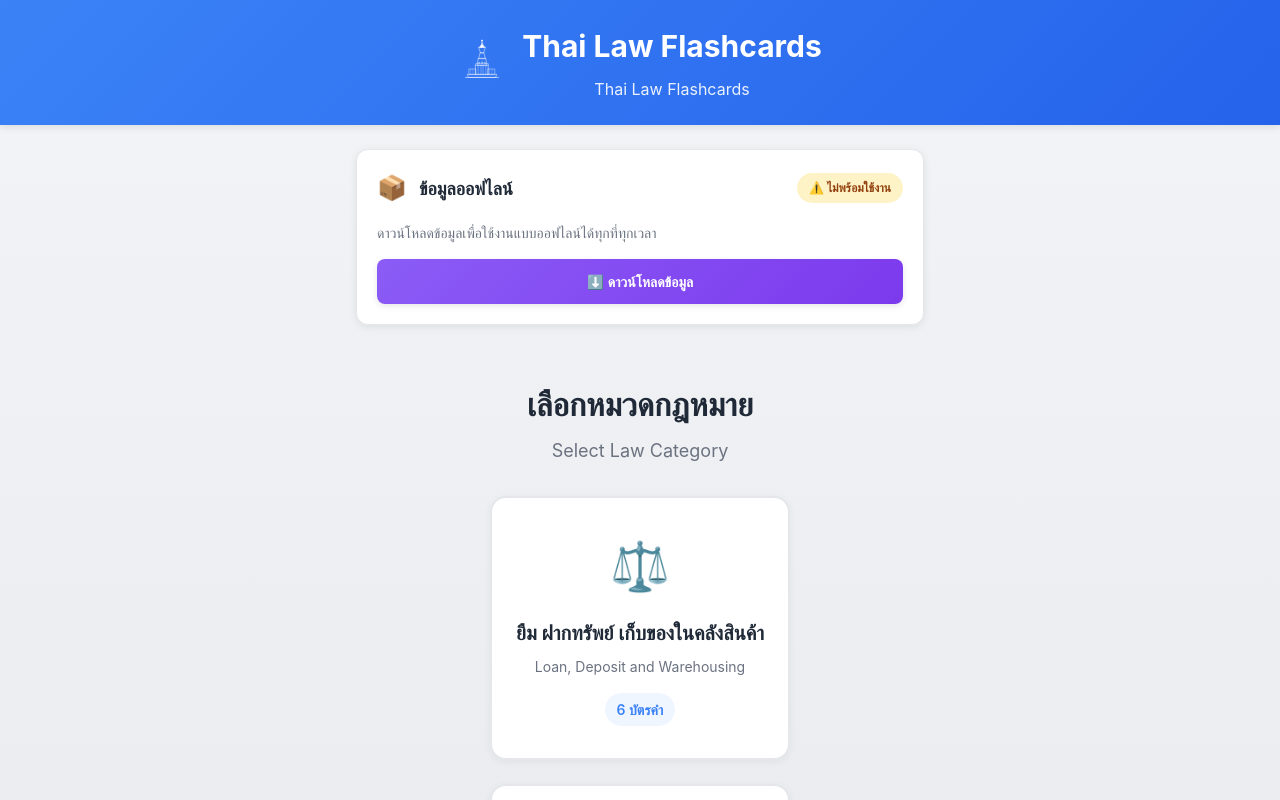
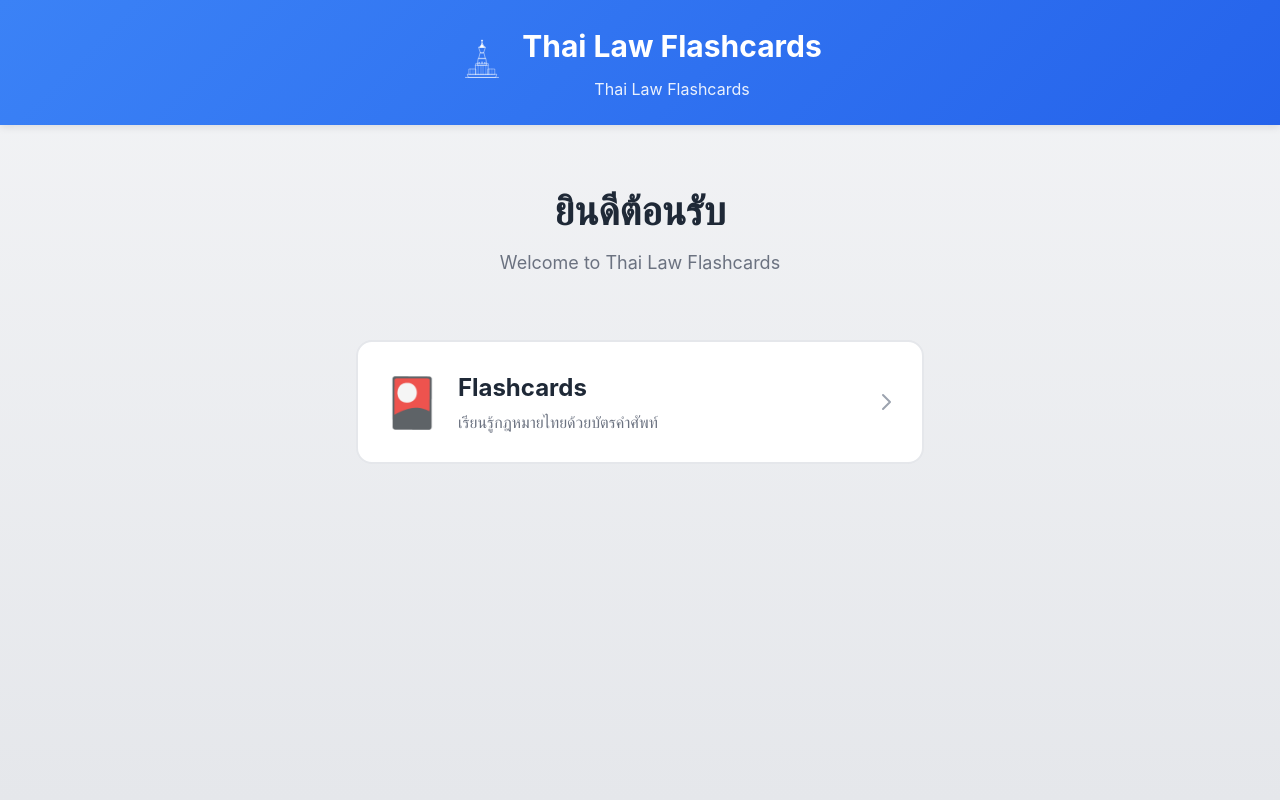
Before and after one commit to WaiRung/thai-law, a Vue app: page /#/ in a window 1280 px wide. Shown: the top 800 px of the page. Built offline with nearby package versions, Linux system fonts and the light colour scheme; no server answers.

Commit message:
Add main menu and restructure navigation for flashcards
Co-authored-by: WaiRung <67456708+WaiRung@users.noreply.github.com>

```diff
--- a/src/router/index.ts
+++ b/src/router/index.ts
@@ -1,12 +1,18 @@
 import { createRouter, createWebHashHistory } from 'vue-router'
 import type { RouteRecordRaw } from 'vue-router'
+import MainMenuView from '../views/MainMenuView.vue'
 import CategoryView from '../views/CategoryView.vue'
 import FlashcardView from '../views/FlashcardView.vue'
 
 const routes: RouteRecordRaw[] = [
   {
     path: '/',
-    name: 'category',
+    name: 'main-menu',
+    component: MainMenuView,
+  },
+  {
+    path: '/flashcards',
+    name: 'flashcard-categories',
     component: CategoryView,
   },
   {
--- /dev/null
+++ b/src/views/MainMenuView.vue
@@ -0,0 +1,185 @@
+<template>
+    <main class="main-content">
+        <div class="menu-container">
+            <div class="welcome-section">
+                <h2 class="welcome-title">ยินดีต้อนรับ</h2>
+                <p class="welcome-subtitle">Welcome to Thai Law Flashcards</p>
+            </div>
+
+            <div class="menu-items">
+                <button @click="navigateToFlashcards" class="menu-item">
+                    <div class="menu-item-icon">🎴</div>
+                    <div class="menu-item-content">
+                        <h3 class="menu-item-title">Flashcards</h3>
+                        <p class="menu-item-description">เรียนรู้กฎหมายไทยด้วยบัตรคำศัพท์</p>
+                    </div>
+                    <div class="menu-item-arrow">
+                        <svg
+                            xmlns="http://www.w3.org/2000/svg"
+                            fill="none"
+                            viewBox="0 0 24 24"
+                            stroke="currentColor"
+                            class="arrow-icon"
+                        >
+                            <path
+                                stroke-linecap="round"
+                                stroke-linejoin="round"
+                                stroke-width="2"
+                                d="M9 5l7 7-7 7"
+                            />
+                        </svg>
+                    </div>
+                </button>
+            </div>
+        </div>
+    </main>
+</template>
+
+<script setup lang="ts">
+import { useRouter } from "vue-router";
+
+const router = useRouter();
+
+const navigateToFlashcards = () => {
+    router.push({ name: "flashcard-categories" });
+};
+</script>
+
+<style scoped>
+.main-content {
+    flex: 1;
+    padding: 1.5rem 1rem;
+    max-width: 600px;
+    width: 100%;
+    margin: 0 auto;
+    display: flex;
+    flex-direction: column;
+}
+
+.menu-container {
+    display: flex;
+    flex-direction: column;
+    gap: 2rem;
+}
+
+.welcome-section {
+    text-align: center;
+    padding: 2rem 1rem;
+}
+
+.welcome-title {
+    font-size: 2.5rem;
+    font-weight: 700;
+    color: #1f2937;
+    margin: 0 0 0.5rem 0;
+}
+
+.welcome-subtitle {
+    font-size: 1.125rem;
+    color: #6b7280;
+    margin: 0;
+}
+
+.menu-items {
+    display: flex;
+    flex-direction: column;
+    gap: 1rem;
+}
+
+.menu-item {
+    display: flex;
+    align-items: center;
+    gap: 1rem;
+    padding: 1.5rem;
+    background: white;
+    border: 2px solid #e5e7eb;
+    border-radius: 1rem;
+    cursor: pointer;
+    transition: all 0.2s;
+    text-align: left;
+    width: 100%;
+}
+
+.menu-item:hover {
+    background: #f9fafb;
+    border-color: #3b82f6;
+    transform: translateY(-2px);
+    box-shadow: 0 4px 12px rgba(59, 130, 246, 0.15);
+}
+
+.menu-item:active {
+    transform: translateY(0);
+}
+
+.menu-item-icon {
+    font-size: 3rem;
+    flex-shrink: 0;
+}
+
+.menu-item-content {
+    flex: 1;
+}
+
+.menu-item-title {
+    font-size: 1.5rem;
+    font-weight: 700;
+    color: #1f2937;
+    margin: 0 0 0.25rem 0;
+}
+
+.menu-item-description {
+    font-size: 1rem;
+    color: #6b7280;
+    margin: 0;
+}
+
+.menu-item-arrow {
+    flex-shrink: 0;
+}
+
+.arrow-icon {
+    width: 1.5rem;
+    height: 1.5rem;
+    color: #9ca3af;
+    transition: all 0.2s;
+}
+
+.menu-item:hover .arrow-icon {
+    color: #3b82f6;
+    transform: translateX(4px);
+}
+
+@media (max-width: 640px) {
+    .main-content {
+        padding: 1rem 0.75rem;
+    }
+
+    .welcome-section {
+        padding: 1.5rem 0.5rem;
+    }
+
+    .welcome-title {
+        font-size: 2rem;
+    }
+
+    .welcome-subtitle {
+        font-size: 1rem;
+    }
+
+    .menu-item {
+        padding: 1.25rem;
+    }
+
+    .menu-item-icon {
+        font-size: 2.5rem;
+    }
+
+    .menu-item-title {
+        font-size: 1.25rem;
+    }
+
+    .menu-item-description {
+        font-size: 0.875rem;
+    }
+}
+</style>
```
